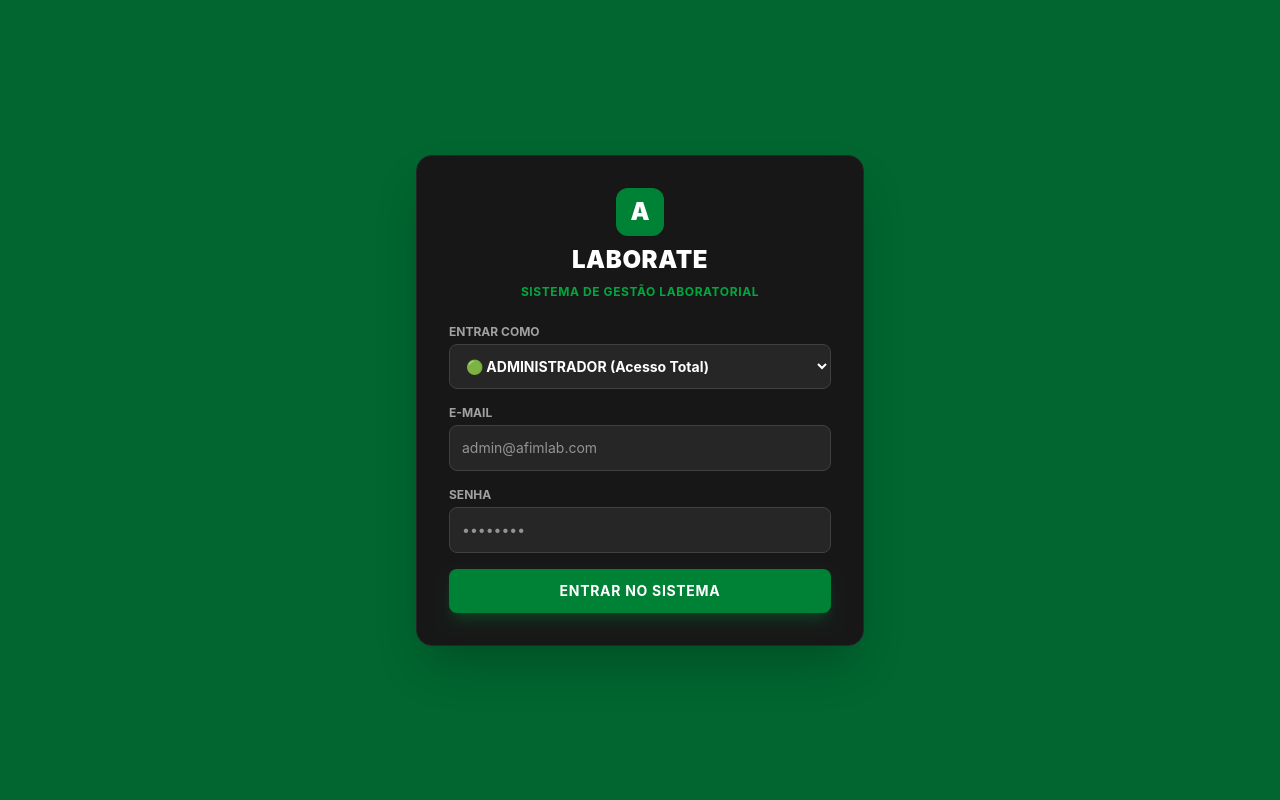
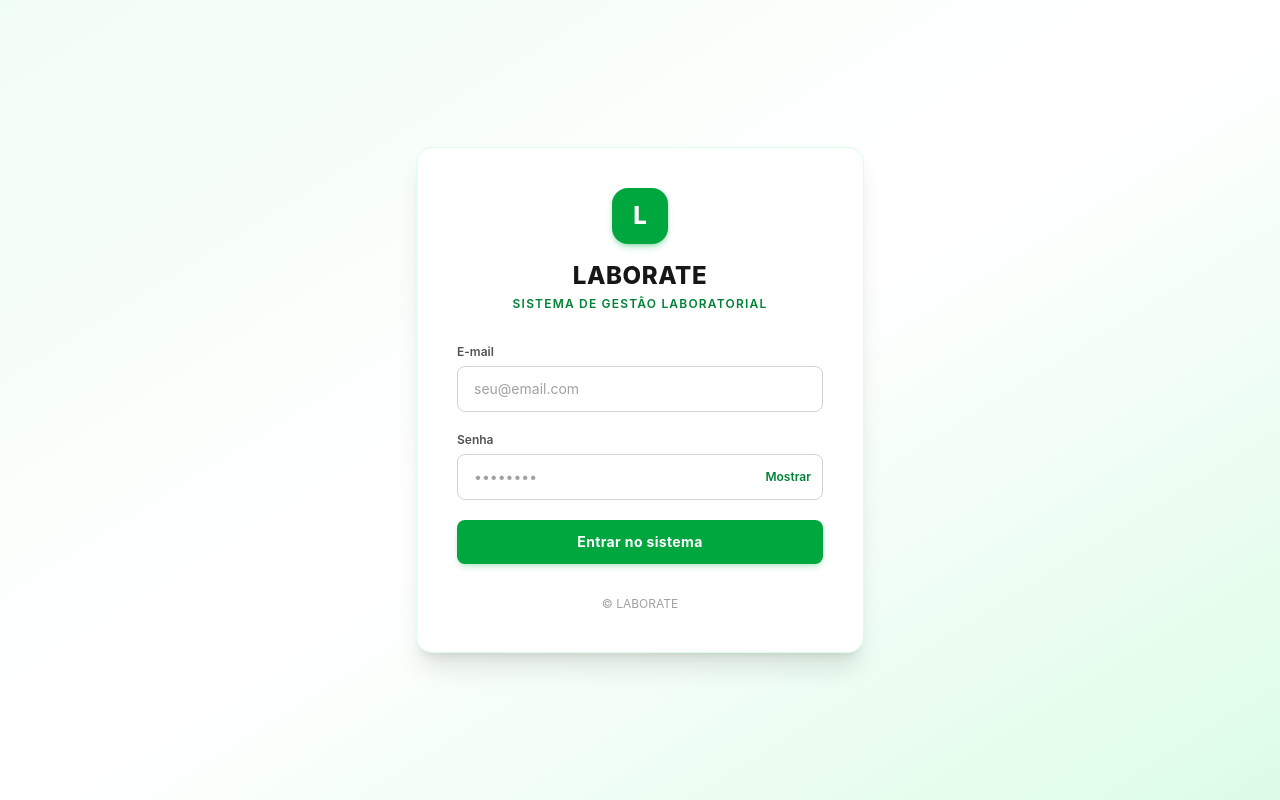
Before and after one commit to matheustiufrn-prog/Sistema-Laboratorio, a Next.js app: page /admin/login in a window 1280 px wide. Built offline with nearby package versions, Linux system fonts and the light colour scheme.

Commit message:
Renomeia para LABORATE e aplica tema branco e verde 2.0

```diff
--- a/src/app/admin/login/page.tsx
+++ b/src/app/admin/login/page.tsx
@@ -1,17 +1,15 @@
 'use client'
 
 import { useState } from 'react'
-import { useRouter } from 'next/navigation'
 
 export default function LoginPage() {
   const [email, setEmail] = useState('')
   const [password, setPassword] = useState('')
-  const [role, setRole] = useState('ADMIN')
+  const [showPassword, setShowPassword] = useState(false)
   const [error, setError] = useState('')
   const [loading, setLoading] = useState(false)
-  const router = useRouter()
 
-  const handleLogin = async (e: React.FormEvent) => {
+  async function handleSubmit(e: React.FormEvent) {
     e.preventDefault()
     setError('')
     setLoading(true)
@@ -20,94 +18,98 @@ export default function LoginPage() {
       const res = await fetch('/api/auth/login', {
         method: 'POST',
         headers: { 'Content-Type': 'application/json' },
-        body: JSON.stringify({ email, password, role })
+        body: JSON.stringify({ email, password }),
       })
 
       const data = await res.json()
 
-      if (res.ok) {
-        // Limpa resíduos antigos
-        localStorage.clear()
+      if (!res.ok || !data.success) {
+        setError(data.error || 'E-mail ou senha inválidos.')
+        setLoading(false)
+        return
+      }
 
-        // Garante a gravação dos dados no navegador
-        const finalRole = data.user?.role || role
-        localStorage.setItem('user_role', finalRole)
-        localStorage.setItem('user_email', email)
+      localStorage.setItem('user_role', data.user.role)
+      localStorage.setItem('user_email', data.user.email)
 
-        // Redireciona corretamente conforme o perfil selecionado/retornado
-        if (finalRole === 'ADMIN') {
-          window.location.href = '/admin'
-        } else {
-          window.location.href = '/admin/orders'
-        }
-      } else {
-        setError(data.error || 'Credenciais inválidas.')
-      }
-    } catch (err) {
-      setError('Erro ao efetuar login.')
-    } finally {
+      window.location.assign(data.user.role === 'ADMIN' ? '/admin' : '/admin/pacientes')
+    } catch {
+      setError('Não foi possível conectar. Tente novamente.')
       setLoading(false)
     }
   }
 
   return (
-    <div className="flex min-h-screen items-center justify-center bg-green-800 p-4 font-sans">
-      <div className="w-full max-w-md bg-neutral-900 border border-neutral-800 p-8 rounded-2xl shadow-2xl space-y-6">
-        <div className="text-center space-y-2">
-          <div className="inline-flex items-center justify-center w-12 h-12 rounded-xl bg-green-700 text-white font-black text-2xl mb-2">
-            A
+    <div className="min-h-screen flex items-center justify-center bg-gradient-to-br from-green-50 via-white to-green-100 px-4">
+      <div className="w-full max-w-md bg-white rounded-2xl shadow-xl border border-green-100 p-8 sm:p-10">
+        <div className="flex flex-col items-center text-center mb-8">
+          <div className="w-14 h-14 rounded-2xl bg-green-600 text-white text-2xl font-extrabold flex items-center justify-center shadow-md shadow-green-600/30">
+            L
           </div>
-          <h1 className="text-2xl font-black text-white tracking-wide">LABORATE</h1>
-          <p className="text-xs font-bold text-green-600 uppercase tracking-wider">Sistema de Gestão Laboratorial</p>
+          <h1 className="mt-4 text-2xl font-extrabold tracking-wide text-neutral-900">LABORATE</h1>
+          <p className="mt-1 text-xs font-semibold tracking-widest text-green-700 uppercase">
+            Sistema de Gestão Laboratorial
+          </p>
         </div>
 
-        {error && <div className="p-3 bg-red-950/80 border border-red-500 text-red-200 text-xs font-bold rounded-lg text-center">{error}</div>}
-
-        <form onSubmit={handleLogin} className="space-y-4">
+        <form onSubmit={handleSubmit} className="space-y-5">
           <div>
-            <label className="block text-xs font-bold text-neutral-400 uppercase mb-1">Entrar Como</label>
-            <select
-              value={role}
-              onChange={(e) => setRole(e.target.value)}
-              className="w-full p-3 bg-neutral-800 border border-neutral-700 rounded-lg text-sm text-white font-bold focus:outline-none focus:border-green-600"
-            >
-              <option value="ADMIN">🟢 ADMINISTRADOR (Acesso Total)</option>
-              <option value="USER">🔵 OPERADOR (Apenas OS e Pacientes)</option>
-            </select>
-          </div>
-
-          <div>
-            <label className="block text-xs font-bold text-neutral-400 uppercase mb-1">E-mail</label>
+            <label htmlFor="email" className="block text-xs font-semibold text-neutral-600 mb-1.5">
+              E-mail
+            </label>
             <input
+              id="email"
               type="email"
               required
+              autoComplete="username"
               value={email}
               onChange={(e) => setEmail(e.target.value)}
-              placeholder="admin@afimlab.com"
-              className="w-full p-3 bg-neutral-800 border border-neutral-700 rounded-lg text-sm text-white focus:outline-none focus:border-green-600"
+              placeholder="seu@email.com"
+              className="w-full rounded-lg border border-neutral-300 bg-white px-4 py-3 text-sm text-neutral-900 placeholder:text-neutral-400 outline-none transition focus:border-green-600 focus:ring-4 focus:ring-green-100"
             />
           </div>
 
           <div>
-            <label className="block text-xs font-bold text-neutral-400 uppercase mb-1">Senha</label>
+            <label htmlFor="password" className="block text-xs font-semibold text-neutral-600 mb-1.5">
+              Senha
+            </label>
+            <div className="relative">
               <input
-              type="password"
+                id="password"
+                type={showPassword ? 'text' : 'password'}
                 required
+                autoComplete="current-password"
                 value={password}
                 onChange={(e) => setPassword(e.target.value)}
                 placeholder="••••••••"
-              className="w-full p-3 bg-neutral-800 border border-neutral-700 rounded-lg text-sm text-white focus:outline-none focus:border-green-600"
+                className="w-full rounded-lg border border-neutral-300 bg-white px-4 py-3 pr-20 text-sm text-neutral-900 placeholder:text-neutral-400 outline-none transition focus:border-green-600 focus:ring-4 focus:ring-green-100"
               />
+              <button
+                type="button"
+                onClick={() => setShowPassword((v) => !v)}
+                className="absolute right-3 top-1/2 -translate-y-1/2 text-xs font-semibold text-green-700 hover:text-green-800"
+              >
+                {showPassword ? 'Ocultar' : 'Mostrar'}
+              </button>
             </div>
+          </div>
+
+          {error && (
+            <div className="rounded-lg border border-red-200 bg-red-50 px-4 py-2.5 text-sm text-red-700">
+              {error}
+            </div>
+          )}
 
           <button
             type="submit"
             disabled={loading}
-            className="w-full bg-green-700 hover:bg-green-600 text-white font-bold py-3 rounded-lg text-sm transition duration-200 uppercase tracking-wider shadow-lg shadow-green-700/30"
+            className="w-full rounded-lg bg-green-600 py-3 text-sm font-bold tracking-wide text-white shadow-md shadow-green-600/20 transition hover:bg-green-700 disabled:opacity-60 disabled:cursor-not-allowed"
           >
-            {loading ? 'Entrando...' : 'Entrar no Sistema'}
+            {loading ? 'Entrando...' : 'Entrar no sistema'}
           </button>
         </form>
+
+        <p className="mt-8 text-center text-xs text-neutral-400">© LABORATE</p>
       </div>
     </div>
   )
```
Lines whose indentation alone changed are shown as unchanged.
